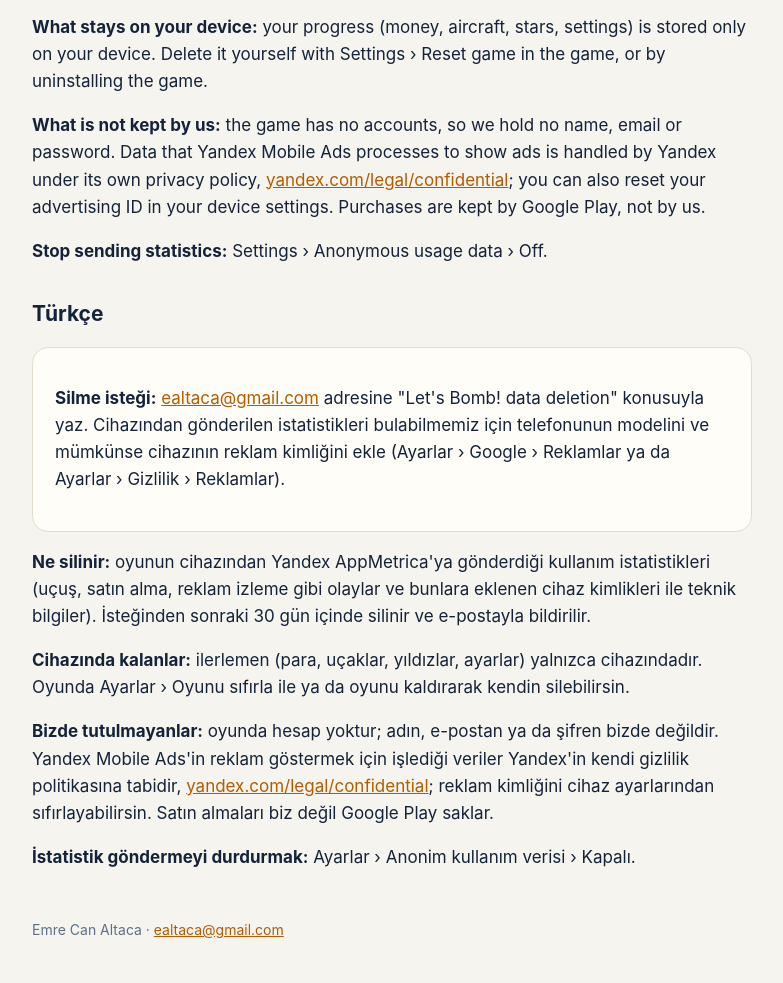
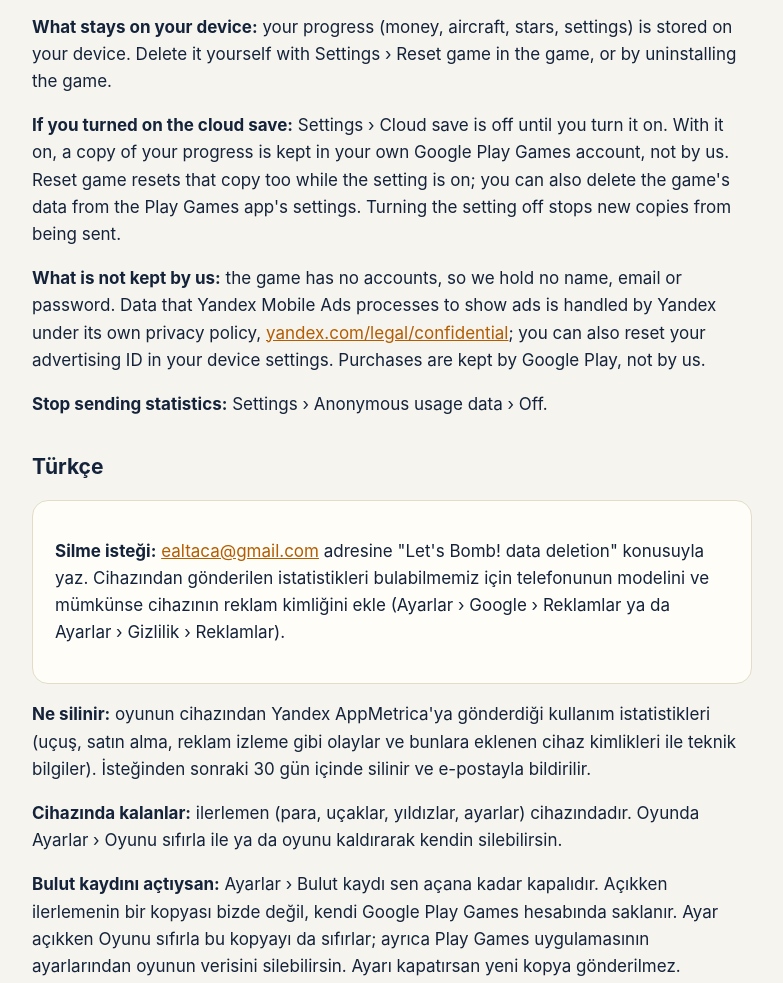
Before and after one commit to ealtaca/ealtaca.github.io, a plain HTML site: page lets-bomb/delete-data.html in a window 1280 px wide. Shown: the part 606-1589 px from the top of the page, without its empty margins (248-1031 px from the left). Drawn offline with Linux system fonts and the light colour scheme.

Commit message:
Let's Bomb! data deletion page: the optional cloud save
With the cloud save turned on, a copy of the progress is in the player's own
Google Play Games account; the page says so and how it is removed.

Co-Authored-By: Claude Fable 5.2 <noreply@anthropic.com>

```diff
--- a/lets-bomb/delete-data.html
+++ b/lets-bomb/delete-data.html
@@ -28,8 +28,12 @@ model and, if you can, your device's advertising ID (Settings › Google › Ads
 <p><strong>What is deleted:</strong> the usage statistics the game sent to Yandex AppMetrica from your device
 (game events such as flights, purchases and ad views, together with the device identifiers and technical
 information attached to them). We delete them within 30 days of your request and confirm by email.</p>
-<p><strong>What stays on your device:</strong> your progress (money, aircraft, stars, settings) is stored only on
+<p><strong>What stays on your device:</strong> your progress (money, aircraft, stars, settings) is stored on
 your device. Delete it yourself with Settings › Reset game in the game, or by uninstalling the game.</p>
+<p><strong>If you turned on the cloud save:</strong> Settings › Cloud save is off until you turn it on. With it on,
+a copy of your progress is kept in your own Google Play Games account, not by us. Reset game resets that copy
+too while the setting is on; you can also delete the game's data from the Play Games app's settings. Turning the
+setting off stops new copies from being sent.</p>
 <p><strong>What is not kept by us:</strong> the game has no accounts, so we hold no name, email or password.
 Data that Yandex Mobile Ads processes to show ads is handled by Yandex under its own privacy policy,
 <a href="https://yandex.com/legal/confidential/">yandex.com/legal/confidential</a>; you can also reset your
@@ -45,8 +49,12 @@ cihazının reklam kimliğini ekle (Ayarlar › Google › Reklamlar ya da Ayarl
 <p><strong>Ne silinir:</strong> oyunun cihazından Yandex AppMetrica'ya gönderdiği kullanım istatistikleri
 (uçuş, satın alma, reklam izleme gibi olaylar ve bunlara eklenen cihaz kimlikleri ile teknik bilgiler).
 İsteğinden sonraki 30 gün içinde silinir ve e-postayla bildirilir.</p>
-<p><strong>Cihazında kalanlar:</strong> ilerlemen (para, uçaklar, yıldızlar, ayarlar) yalnızca cihazındadır.
+<p><strong>Cihazında kalanlar:</strong> ilerlemen (para, uçaklar, yıldızlar, ayarlar) cihazındadır.
 Oyunda Ayarlar › Oyunu sıfırla ile ya da oyunu kaldırarak kendin silebilirsin.</p>
+<p><strong>Bulut kaydını açtıysan:</strong> Ayarlar › Bulut kaydı sen açana kadar kapalıdır. Açıkken ilerlemenin
+bir kopyası bizde değil, kendi Google Play Games hesabında saklanır. Ayar açıkken Oyunu sıfırla bu kopyayı da
+sıfırlar; ayrıca Play Games uygulamasının ayarlarından oyunun verisini silebilirsin. Ayarı kapatırsan yeni kopya
+gönderilmez.</p>
 <p><strong>Bizde tutulmayanlar:</strong> oyunda hesap yoktur; adın, e-postan ya da şifren bizde değildir.
 Yandex Mobile Ads'in reklam göstermek için işlediği veriler Yandex'in kendi gizlilik politikasına tabidir,
 <a href="https://yandex.com/legal/confidential/">yandex.com/legal/confidential</a>; reklam kimliğini cihaz
```
